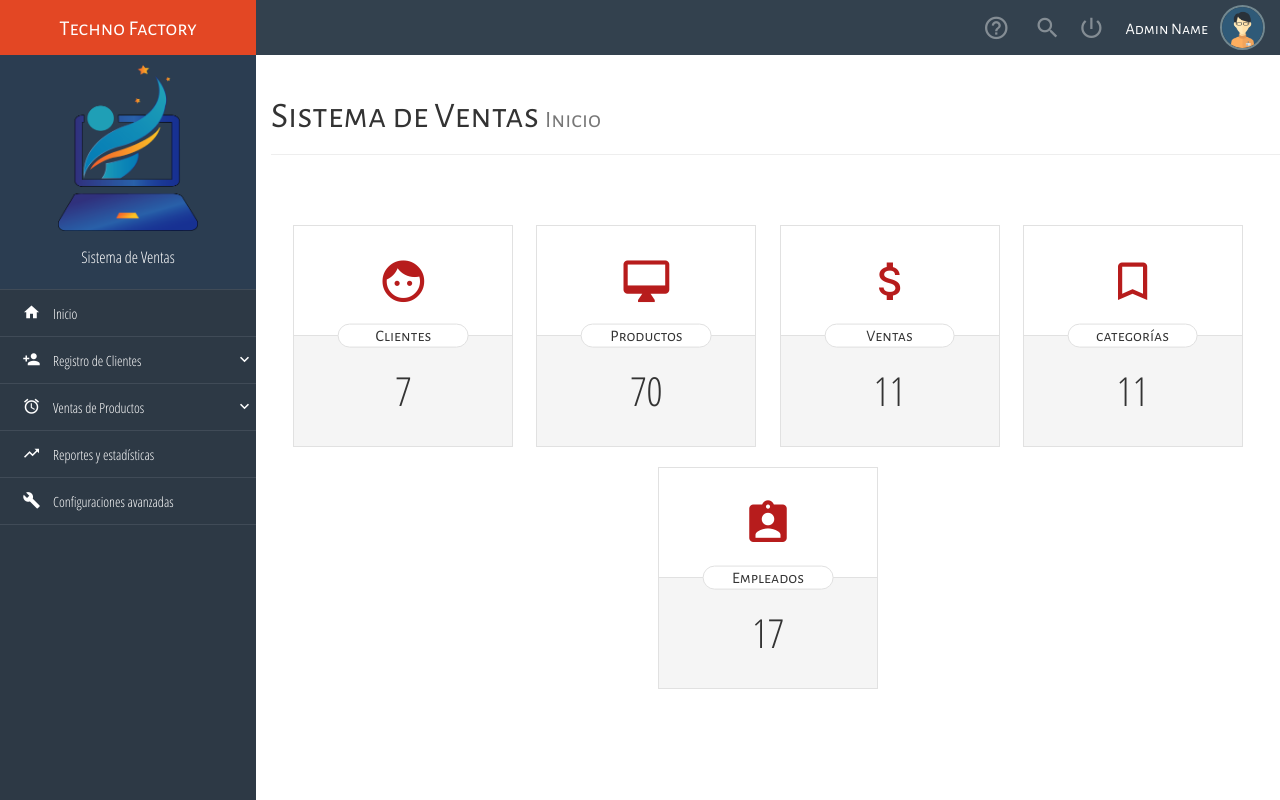
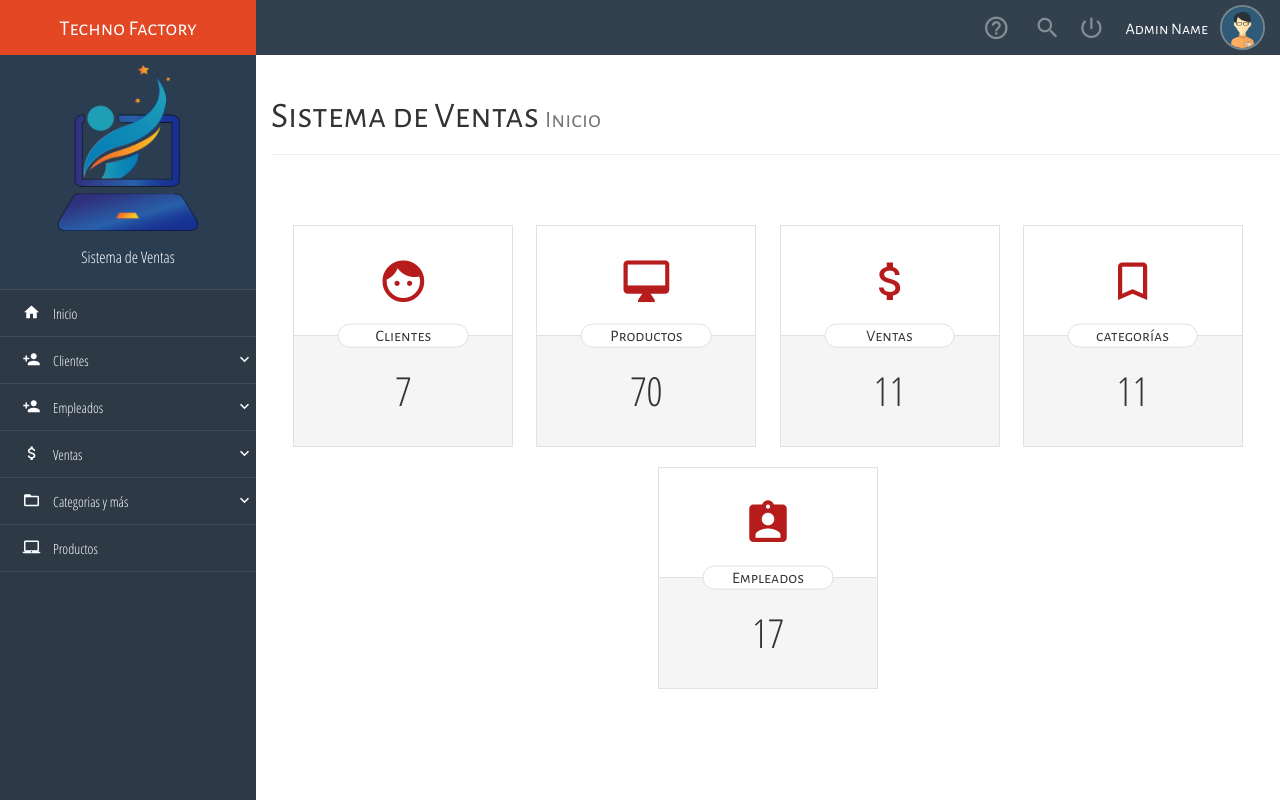
Before and after one commit to Luis-FloresC/Proyecto-PortalesWeb2-Grupo6, a PHP site: page /menu.php in a window 1280 px wide. Run offline with PHP 8.4, Linux system fonts and the light colour scheme; some libraries are stand-ins or nearby versions; some web fonts are replaced.

Commit message:
se termino el menu principal

```diff
--- a/Administrador/template/header.php
+++ b/Administrador/template/header.php
@@ -36,30 +36,51 @@
             </div>
             <div class="full-reset nav-lateral-list-menu">
                 <ul class="list-unstyled">
-                    <li><a href="home.html"><i class="zmdi zmdi-home zmdi-hc-fw"></i>&nbsp;&nbsp; Inicio</a></li>
+                    <li><a href="#"><i class="zmdi zmdi-home zmdi-hc-fw"></i>&nbsp;&nbsp; Inicio</a></li>
 
                     <li>
-                        <div class="dropdown-menu-button"><i class="zmdi zmdi-account-add zmdi-hc-fw"></i>&nbsp;&nbsp; Registro de Clientes <i class="zmdi zmdi-chevron-down pull-right zmdi-hc-fw"></i></div>
+                        <div class="dropdown-menu-button"><i class="zmdi zmdi-account-add zmdi-hc-fw"></i>&nbsp;&nbsp; Clientes <i class="zmdi zmdi-chevron-down pull-right zmdi-hc-fw"></i></div>
                         <ul class="list-unstyled">
                           <!--  <li><a href="admin.html"><i class="zmdi zmdi-face zmdi-hc-fw"></i>&nbsp;&nbsp; Nuevo administrador</a></li>-->
-                            <li><a href="teacher.html"><i class="zmdi zmdi-male-alt zmdi-hc-fw"></i>&nbsp;&nbsp; Nuevo Cliente</a></li>
-                            <li><a href="student.html"><i class="zmdi zmdi-accounts zmdi-hc-fw"></i>&nbsp;&nbsp; Modificar Cliente</a></li>
-                            <li><a href="personal.html"><i class="zmdi zmdi-male-female zmdi-hc-fw"></i>&nbsp;&nbsp; Eliminar Cliente</a></li>
+                            <li><a href="#"><i class="zmdi zmdi-male-alt zmdi-hc-fw"></i>&nbsp;&nbsp; Nuevo Cliente</a></li>
+                            <li><a href="#"><i class="zmdi zmdi-accounts zmdi-hc-fw"></i>&nbsp;&nbsp; Modificar Cliente</a></li>
+                            <li><a href="#"><i class="zmdi zmdi-male-female zmdi-hc-fw"></i>&nbsp;&nbsp; Eliminar Cliente</a></li>
                         </ul>
                     </li>
 
                     <li>
-                        <div class="dropdown-menu-button"><i class="zmdi zmdi-alarm zmdi-hc-fw"></i>&nbsp;&nbsp; Ventas de Productos <i class="zmdi zmdi-chevron-down pull-right zmdi-hc-fw"></i></div>
+                        <div class="dropdown-menu-button"><i class="zmdi zmdi-account-add zmdi-hc-fw"></i>&nbsp;&nbsp; Empleados <i class="zmdi zmdi-chevron-down pull-right zmdi-hc-fw"></i></div>
                         <ul class="list-unstyled">
-                            <li><a href="loan.html"><i class="zmdi zmdi-calendar zmdi-hc-fw"></i>&nbsp;&nbsp; Todos los productos</a></li>
+                          <!--  <li><a href="admin.html"><i class="zmdi zmdi-face zmdi-hc-fw"></i>&nbsp;&nbsp; Nuevo administrador</a></li>-->
+                            <li ><a href="#"><i class="zmdi zmdi-save zmdi-hc-fw"></i>&nbsp;&nbsp; Nuevo Empleado</a></li>
+                            <li><a href="#"><i class="zmdi zmdi-edit zmdi-hc-fw"></i>&nbsp;&nbsp; Modificar Empleado</a></li>
+                            <li><a href="#"><i class="zmdi zmdi-delete zmdi-hc-fw"></i>&nbsp;&nbsp; Eliminar Empleado</a></li>
+                        </ul>
+                    </li>
+                    <li>
+                        <div class="dropdown-menu-button"><i class="zmdi zmdi-money zmdi-hc-fw"></i>&nbsp;&nbsp; Ventas <i class="zmdi zmdi-chevron-down pull-right zmdi-hc-fw"></i></div>
+                        <ul class="list-unstyled">
+                            <li>
+                                <a href="#"><i class="zmdi zmdi-calendar zmdi-hc-fw"></i>&nbsp;&nbsp; Realizar Venta</a>
+                            </li>
+
 
                             <li>
-                                <a href="loanreservation.html"><i class="zmdi zmdi-timer zmdi-hc-fw"></i>&nbsp;&nbsp; Lista De Clientes<span class="label label-danger pull-right label-mhover">7</span></a>
+                                <a href="#"><i class="zmdi zmdi-view-list zmdi-hc-fw"></i>&nbsp;&nbsp; Lista De Productos<span class="label label-danger pull-right label-mhover">7</span></a>
                             </li>
                         </ul>
                     </li>
-                    <li><a href="report.html"><i class="zmdi zmdi-trending-up zmdi-hc-fw"></i>&nbsp;&nbsp; Reportes y estadísticas</a></li>
-                    <li><a href="advancesettings.html"><i class="zmdi zmdi-wrench zmdi-hc-fw"></i>&nbsp;&nbsp; Configuraciones avanzadas</a></li>
+                    <li>
+                        <div class="dropdown-menu-button"><i class="zmdi zmdi-folder-outline zmdi-hc-fw"></i>&nbsp;&nbsp; Categorias y más <i class="zmdi zmdi-chevron-down pull-right zmdi-hc-fw"></i></div>
+                        <ul class="list-unstyled">
+                          <!--  <li><a href="admin.html"><i class="zmdi zmdi-face zmdi-hc-fw"></i>&nbsp;&nbsp; Nuevo administrador</a></li>-->
+                            <li ><a href="#"><i class="zmdi zmdi-view-module zmdi-hc-fw"></i>&nbsp;&nbsp; Modelos</a></li>
+                            <li><a href="#"><i class="zmdi zmdi-adb zmdi-hc-fw"></i>&nbsp;&nbsp; Marcas</a></li>
+                            <li><a href="#"><i class="zmdi zmdi-bookmark-outline zmdi-hc-fw"></i>&nbsp;&nbsp; Categorias</a></li>
+                        </ul>
+                    </li>
+                    <li><a href="#"><i class="zmdi zmdi-laptop-mac zmdi-hc-fw"></i>&nbsp;&nbsp; Productos</a></li>
+
                 </ul>
             </div>
         </div>
```
